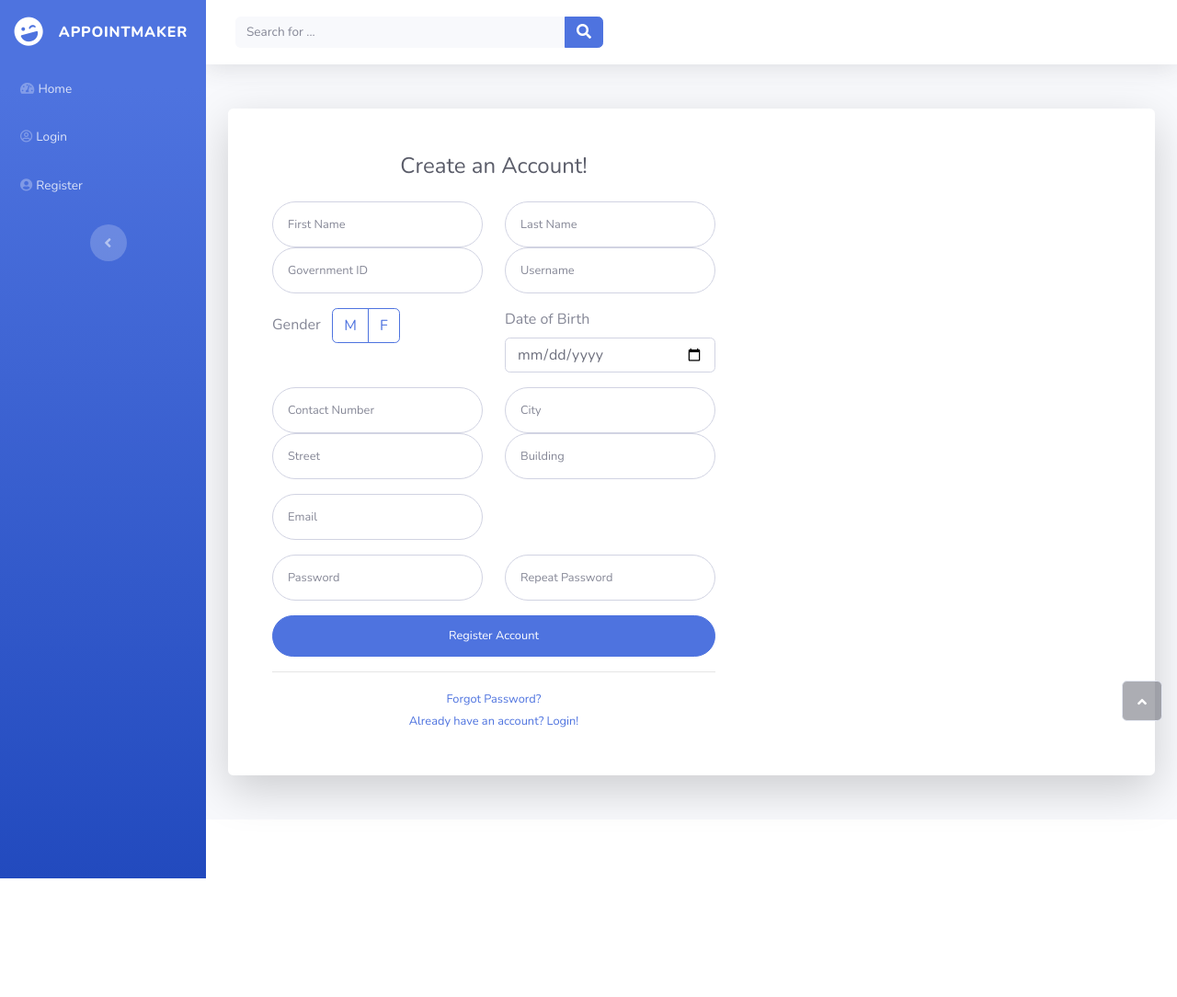
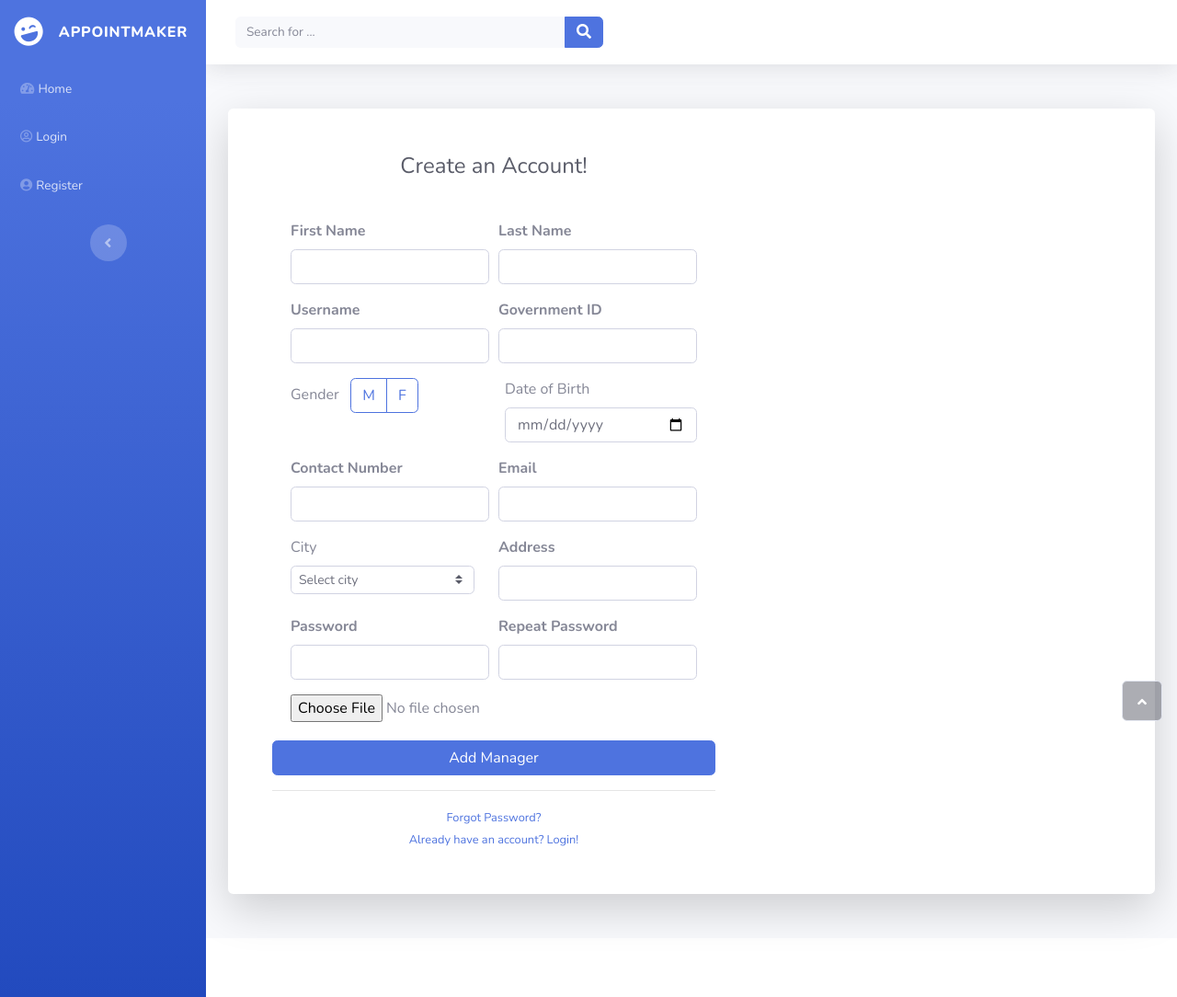
Before and after one commit to sh5tar/Hospital-Appointment, a Node project: template views/register.ejs in a window 1280 px wide. Shown: the whole page at 92% size. Before the commit the page ends 955 px from the top, so only its background shows below. Run offline with Node 20 templates, Linux system fonts and the light colour scheme; the template is opened without the code that fills it, so the values that code supplies are empty.

Commit message:
stuff :D

```diff
--- a/views/register.ejs
+++ b/views/register.ejs
@@ -9,11 +9,26 @@
                                 <h4 class="text-dark mb-4">Create an Account!</h4>
                             </div>
                             <form class="user" action="/register" method="post">
-                                <div class="form-group row">
-                                    <div class="col-sm-6 mb-3 mb-sm-0"><input class="form-control form-control-user" type="text" id="fname" placeholder="First Name" name="Fname"></div>
-                                    <div class="col-sm-6 mb-3 mb-sm-0"><input class="form-control form-control-user" type="text" id="lname" placeholder="Last Name" name="Lname"></div>
-                                    <div class="col-sm-6"><input class="form-control form-control-user" type="text" id="govid" placeholder="Government ID" name="GovID"></div>
-                                    <div class="col-sm-6"><input class="form-control form-control-user" type="text" id="user" placeholder="Username" name="Uname"></div>
+                                <div class="card-body">
+                                    <div class="form-row">
+                                        <div class="col">
+                                            <div class="form-group"><label for="first_name"><strong>First Name</strong></label>
+                                                <input class="form-control" type="text" id="fname" name="Fname"></div>
+                                        </div>
+                                        <div class="col">
+                                            <div class="form-group"><label for="last_name"><strong>Last Name</strong></label>
+                                                <input class="form-control" type="text" id="lname" name="Lname"></div>
+                                        </div>
+                                    </div>
+                                    <div class="form-row">
+                                        <div class="col">
+                                            <div class="form-group"><label for="username"><strong>Username</strong></label>
+                                                <input class="form-control" type="text" name="Username"></div>
+                                        </div>
+                                        <div class="col">
+                                            <div class="form-group"><label for="Govid"><strong>Government ID</strong></label>
+                                                <input class="form-control" type="text" id="govid" name="GovID" minlength="10" maxlength="10" ></div>
+                                        </div>
                                     </div>
                                     <div class="form-group row">
                                         <div class="col-sm-6"><label>Gender&nbsp;&nbsp;</label>
@@ -21,21 +36,51 @@
                                         </div>
                                         <div class="col-sm-6 mb-3 mb-sm-0"><label>Date of Birth</label><input class="form-control" id="dob" type="date" name="DoB"></div>
                                     </div>
-                                <div class="form-group row">
-                                    <div class="col-sm-6"><input class="form-control form-control-user" type="text" id="number" placeholder="Contact Number" name="ContactN"></div>
-                                    <div class="col-sm-6"><input class="form-control form-control-user" type="text" id="city" placeholder="City" name="City"></div>
-                                    <div class="col-sm-6"><input class="form-control form-control-user" type="text" id="street" placeholder="Street" name="Street"></div>
-                                    <div class="col-sm-6"><input class="form-control form-control-user" type="text" id="bldg" placeholder="Building" name="Building"></div>
-
+                                    <div class="form-row">
+                                        <div class="col">
+                                            <div class="form-group"><label for="ContactNo"><strong>Contact Number</strong></label>
+                                                <input class="form-control" type="text" id="number" name="ContactNo"></div>
                                         </div>
-                                <div class="form-group row">
-                                    <div class="col-sm-6 mb-3 mb-sm-0"><input class="form-control form-control-user" type="email" id="email" placeholder="Email" name="Email"></div>
+                                        <div class="col">
+                                            <div class="form-group"><label for="Email"><strong>Email</strong></label>
+                                                <input class="form-control" type="text" id="email" name="Email"></div>
                                         </div>
-                                <div class="form-group row">
-                                    <div class="col-sm-6 mb-3 mb-sm-0"><input class="form-control form-control-user" type="password" id="password" placeholder="Password" name="Password"></div>
-                                    <div class="col-sm-6"><input class="form-control form-control-user" type="password" id="passwordRepeat" placeholder="Repeat Password"></div>
                                     </div>
-                                <button class="btn btn-primary btn-block text-white btn-user" type="submit">Register Account</button>
+                                    <div class="form-row">
+                                        <div class="col">
+                                            <div id="dataTable_length" class="dataTables_length" aria-controls="dataTable"><label>City&nbsp; </label>
+                                                <br>
+                                                <select style="width: 200px;" class="form-control form-control-sm custom-select custom-select-sm" name="CID">
+                                                    <%Cities.forEach(function (i){%>
+                                                    <option value="<%=i.CID%>" selected=""><%=i.Cname%></option>
+                                                    <%})%>
+                                                    <option value="" selected="selected"> Select city</option>
+                                                </select>&nbsp;</div>
+                                        </div>
+                                        <div class="col">
+                                            <div class="form-group"><label for="Address"><strong>Address</strong></label>
+                                                <input class="form-control" type="text" id="Address" name="Address"></div>
+                                        </div>
+                                    </div>
+                                    <div class="form-row">
+                                        <div class="col">
+                                            <div class="form-group"><label for="Password"><strong>Password</strong></label>
+                                                <input class="form-control" type="Password" id="password" name="Password"></div>
+                                        </div>
+                                        <div class="col">
+                                            <div class="form-group"><label for="RepeatPassword"><strong>Repeat Password</strong></label>
+                                                <input class="form-control" type="Password" id="repeatPassword" name="RepeatPassword"></div>
+                                        </div>
+                                    </div>
+                                    <div class="form-row">
+                                        <div class="col">
+                                            <form action="/action_page.php">
+                                                <input type="file" id="myFile" name="filename">
+                                            </form>
+                                        </div>
+                                    </div>
+                                </div>
+                                <button class="btn btn-primary btn-block text-white btn-user" type="submit">Add Manager</button>
                                 <hr>
                             </form>
                             <div class="text-center"><a class="small" href="forgot-password.html">Forgot Password?</a></div>
@@ -46,4 +91,21 @@
             </div>
         </div>
     </div>
+
+<script>
+    document.querySelector('#button').onclick = function () {
+        var password = document.querySelector('#password').value,
+            confirmPassword = document.querySelector('#repeatPassword').value;
+
+        if (password == "") {
+            alert("Field cannot be empty.");
+        } else if (password != confirmPassword) {
+            alert("Password didn't match, try again.");
+            return false
+        } else if (password == confirmPassword) {
+            alert("Password Match");
+            return true
+        }
+    }
+</script>
 <%- include('partials/footer'); -%>
```
Also changed, not shown: Things to do.txt (+9 -4 lines), views/AddDoctor.ejs (+21 -4 lines), views/AddManager.ejs (+27 -4 lines). Lines whose indentation alone changed are shown as unchanged.
